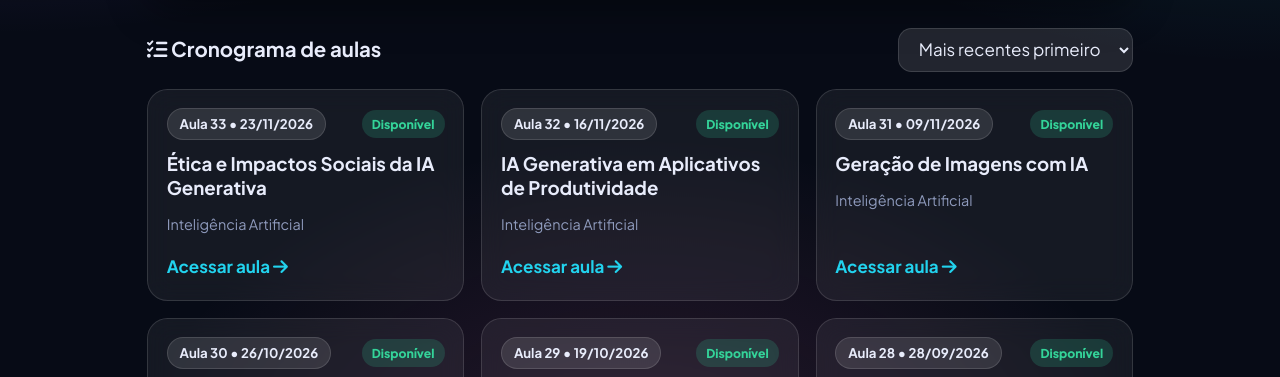
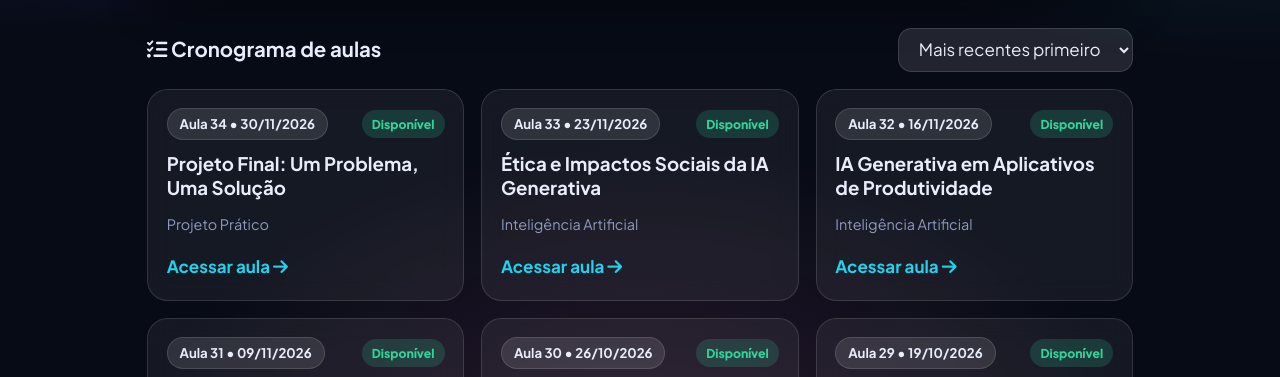
Before and after one commit to profemersons/apostila-ptic, a plain HTML site: page index.html in a window 1280 px wide. Shown: the part 360-737 px from the top of the page. Drawn offline with Linux system fonts and the light colour scheme.

Commit message:
Add files via upload

```diff
--- a/index.html
+++ b/index.html
@@ -164,6 +164,15 @@
                 m: "Inteligência Artificial",
                 u: "aula-33.html",
                 open: true
+            },
+
+            {
+                n: 34,
+                d: "30/11/2026",
+                t: "Projeto Final: Um Problema, Uma Solução",
+                m: "Projeto Prático",
+                u: "aula-34.html",
+                open: true
             }
 
         ];
```
